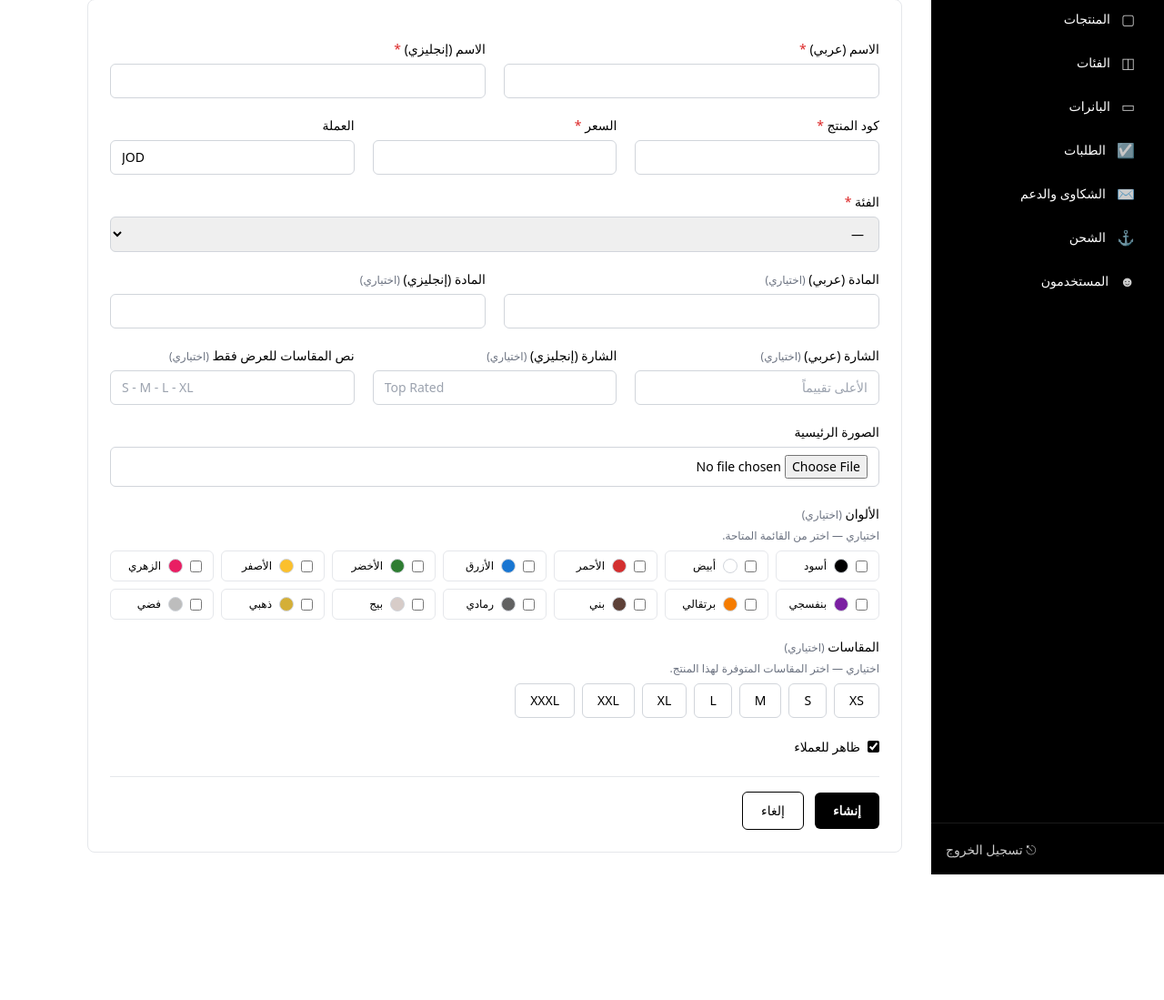
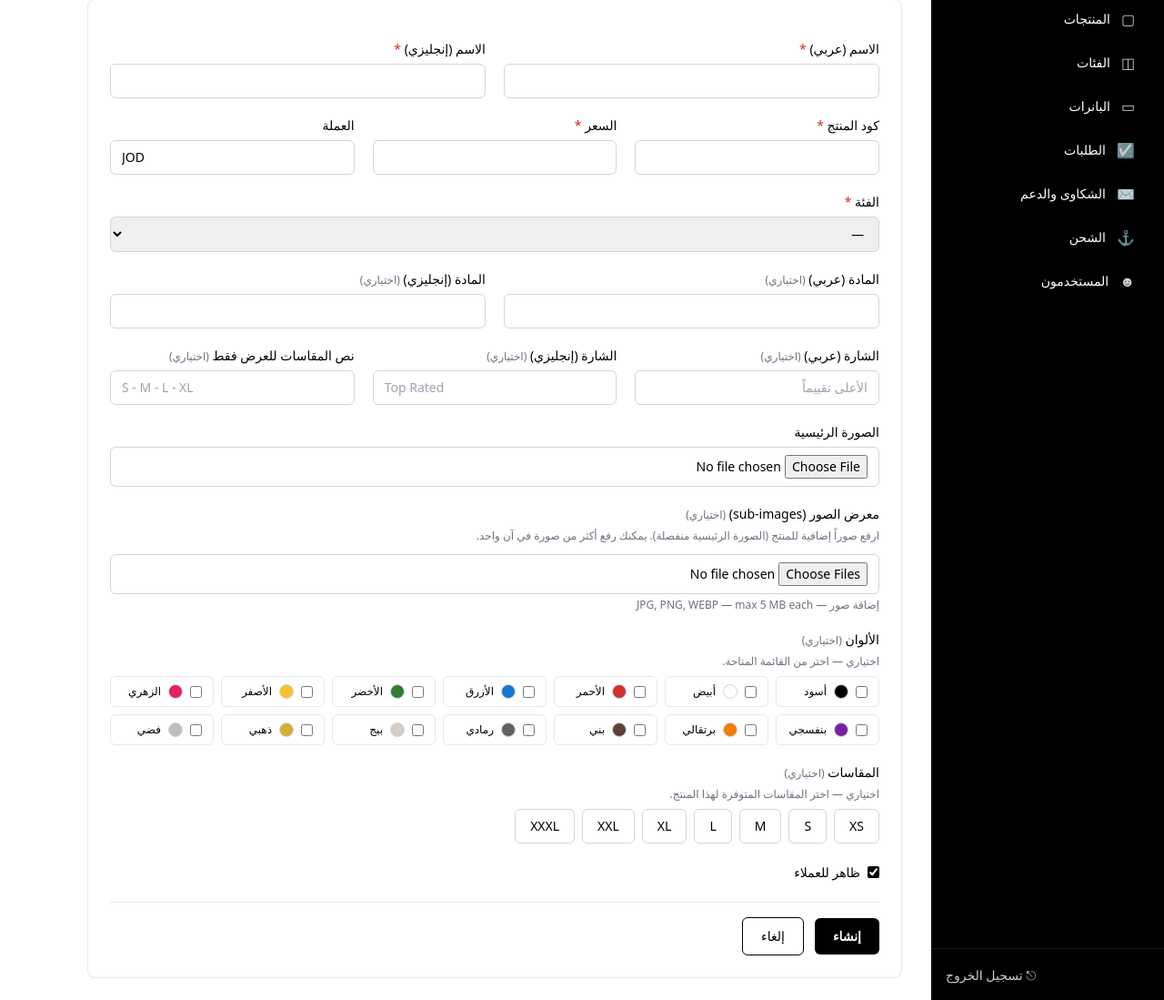
Before and after one commit to Ahmadnus/j-buy, a Laravel app: page /admin/products/create in a window 1280 px wide. Shown: the part 142-1241 px from the top of the page at 91% size. Before the commit the page ends 1103 px from the top, so only its background shows below. Run offline with Laravel 12, Linux system fonts and the light colour scheme; the visitor is signed in with stand-in values (Sample User, id 1); data comes from the database, SQL or seed files in the repository; some libraries are stand-ins or nearby versions.

Commit message:
admin dashboard

```diff
--- a/app/Http/Controllers/Admin/Dashboard/DashboardProductController.php
+++ b/app/Http/Controllers/Admin/Dashboard/DashboardProductController.php
@@ -6,6 +6,7 @@ use App\Http\Controllers\Controller;
 use App\Models\Category;
 use App\Models\Product;
 use App\Models\ProductColor;
+use App\Models\ProductImage;
 use App\Models\ProductSize;
 use Illuminate\Http\Request;
 use Illuminate\Support\Facades\Storage;
@@ -61,7 +62,7 @@ class DashboardProductController extends Controller
 
     public function edit(int $id)
     {
-        $product = Product::with(['colors', 'sizes'])->findOrFail($id);
+        $product = Product::with(['colors', 'sizes', 'images'])->findOrFail($id);
 
         // Selected colors: keyed by hex so the checkbox state survives edits.
         $selectedColors = $product->colors->pluck('hex_code')->all();
@@ -89,6 +90,7 @@ class DashboardProductController extends Controller
 
         $product = Product::create($data);
         $this->syncVariants($product, $request);
+        $this->appendGalleryImages($product, $request);
 
         return redirect()->route('dashboard.products.index')
                          ->with('success', __('dashboard.created_success'));
@@ -105,6 +107,7 @@ class DashboardProductController extends Controller
 
         $product->update($data);
         $this->syncVariants($product, $request);
+        $this->appendGalleryImages($product, $request);
 
         return redirect()->route('dashboard.products.index')
                          ->with('success', __('dashboard.updated_success'));
@@ -138,11 +141,11 @@ class DashboardProductController extends Controller
         ]) + ['is_active' => $request->boolean('is_active')];
     }
 
-    private function storeImage($file): string
+    private function storeImage($file, string $folder = 'products'): string
     {
         $name = Str::random(20) . '.' . $file->getClientOriginalExtension();
-        $file->storeAs('products', $name, 'public');
-        return Storage::disk('public')->url('products/' . $name);
+        $file->storeAs($folder, $name, 'public');
+        return Storage::disk('public')->url($folder . '/' . $name);
     }
 
     /**
@@ -180,4 +183,63 @@ class DashboardProductController extends Controller
             ]);
         }
     }
+
+    // ── Gallery images ─────────────────────────────────────────────────────────
+
+    /**
+     * Append any newly uploaded gallery images to product_images.
+     * Existing images are kept — admin deletes individual images via the
+     * DELETE /admin/products/{product}/gallery/{image} route.
+     */
+    private function appendGalleryImages(Product $product, Request $request): void
+    {
+        if (! $request->hasFile('gallery')) {
+            return;
+        }
+
+        $currentMax = $product->images()->max('sort_order') ?? -1;
+
+        foreach ($request->file('gallery') as $i => $file) {
+            $url = $this->storeImage($file, 'product-gallery');
+            ProductImage::create([
+                'product_id' => $product->id,
+                'image_url'  => $url,
+                'sort_order' => $currentMax + $i + 1,
+            ]);
+        }
+    }
+
+    /**
+     * DELETE /admin/products/{product}/gallery/{image}
+     * Removes a single sub-image row and deletes its file from storage.
+     */
+    public function destroyGalleryImage(int $productId, int $imageId)
+    {
+        $product = Product::findOrFail($productId);
+        $image   = ProductImage::where('product_id', $product->id)
+                               ->findOrFail($imageId);
+
+        // Delete the physical file if stored locally.
+        $this->deleteImageFile($image->image_url);
+        $image->delete();
+
+        return redirect()
+            ->route('dashboard.products.edit', $productId)
+            ->with('success', __('dashboard.gallery_image_removed'));
+    }
+
+    /**
+     * Attempts to delete a locally-stored image file.
+     * Silently no-ops for external / CDN URLs.
+     */
+    private function deleteImageFile(string $url): void
+    {
+        // The URL looks like http://domain/storage/products/xxx.jpg
+        // We need to convert it back to a relative storage path.
+        $storagePath = str_replace(Storage::disk('public')->url('/'), '', $url);
+        if (Storage::disk('public')->exists($storagePath)) {
+            Storage::disk('public')->delete($storagePath);
+        }
+    }
+
 }
--- a/lang/ar/dashboard.php
+++ b/lang/ar/dashboard.php
@@ -213,4 +213,13 @@ return [
     'search'                      => 'بحث',
     'back'                        => 'رجوع',
 
+    // product gallery
+    'product_gallery'           => 'معرض الصور (sub-images)',
+    'product_gallery_hint'      => 'ارفع صوراً إضافية للمنتج (الصورة الرئيسية منفصلة). يمكنك رفع أكثر من صورة في آن واحد.',
+    'current_gallery'           => 'الصور الحالية',
+    'gallery_image_removed'     => 'تم حذف الصورة',
+    'gallery_add_more'          => 'إضافة صور',
+    'gallery_remove'            => 'حذف',
+    'gallery_empty'             => 'لا توجد صور إضافية',
+
 ];
--- a/resources/views/admin/products/form.blade.php
+++ b/resources/views/admin/products/form.blade.php
@@ -142,7 +142,7 @@
             </div>
         </div>
 
-        {{-- ── Image upload ─────────────────────────────────────────────── --}}
+        {{-- ── Main image upload ────────────────────────────────────────────── --}}
         <div>
             <label class="block text-sm font-medium mb-1.5">{{ __('dashboard.product_image') }}</label>
 
@@ -159,6 +159,58 @@
             @if ($isEdit)
                 <p class="text-xs text-gray-500 mt-1">{{ __('dashboard.leave_blank') }}</p>
             @endif
+        </div>
+
+        {{-- ── Gallery / sub-images ────────────────────────────────────────── --}}
+        <div>
+            <label class="block text-sm font-medium mb-1.5">
+                {{ __('dashboard.product_gallery') }}
+                <span class="text-xs text-gray-500">({{ __('dashboard.optional') }})</span>
+            </label>
+            <p class="text-xs text-gray-500 mb-3">{{ __('dashboard.product_gallery_hint') }}</p>
+
+            {{-- Existing sub-images (edit mode only) --}}
+            @if ($isEdit && isset($product->images) && $product->images->isNotEmpty())
+                <div class="mb-4">
+                    <p class="text-xs font-medium text-gray-600 mb-2">
+                        {{ __('dashboard.current_gallery') }} ({{ $product->images->count() }})
+                    </p>
+                    <div class="flex flex-wrap gap-3">
+                        @foreach ($product->images as $img)
+                            <div class="relative group">
+                                <img src="{{ $img->image_url }}" alt=""
+                                     class="w-24 h-24 object-cover rounded-md border border-gray-200">
+                                {{-- Delete button — separate form to avoid interfering with main save --}}
+                                <form method="POST"
+                                      action="{{ route('dashboard.products.gallery.destroy', [$product->id, $img->id]) }}"
+                                      class="absolute inset-0 flex items-center justify-center
+                                             bg-black/40 opacity-0 group-hover:opacity-100 transition-opacity rounded-md"
+                                      onsubmit="return confirm('{{ __('dashboard.confirm_delete') }}')">
+                                    @csrf @method('DELETE')
+                                    <button type="submit"
+                                            class="text-white text-xs bg-red-600 px-2 py-1 rounded font-medium">
+                                        {{ __('dashboard.gallery_remove') }}
+                                    </button>
+                                </form>
+                                <span class="block text-center text-xs text-gray-400 mt-1">
+                                    #{{ $img->sort_order + 1 }}
+                                </span>
+                            </div>
+                        @endforeach
+                    </div>
+                </div>
+            @elseif ($isEdit)
+                <p class="text-xs text-gray-400 italic mb-3">{{ __('dashboard.gallery_empty') }}</p>
+            @endif
+
+            {{-- Upload new sub-images --}}
+            <input type="file" name="gallery[]"
+                   accept="image/jpeg,image/png,image/webp"
+                   multiple
+                   class="w-full px-3 py-2 rounded-md text-sm bg-white">
+            <p class="text-xs text-gray-500 mt-1">
+                {{ __('dashboard.gallery_add_more') }} — JPG, PNG, WEBP — max 5 MB each
+            </p>
         </div>
 
         {{-- ── Colors — optional, from predefined dropdown ──────────────── --}}
--- a/routes/web.php
+++ b/routes/web.php
@@ -42,6 +42,7 @@ Route::prefix('admin')->middleware('dashboard.locale')->group(function () {
         Route::get('products/create',          [DashboardProductController::class, 'create'])->name('dashboard.products.create');
         Route::post('products',                [DashboardProductController::class, 'store'])->name('dashboard.products.store');
         Route::get('products/{id}/edit',       [DashboardProductController::class, 'edit'])->name('dashboard.products.edit');
+        Route::delete('products/{product}/gallery/{image}', [DashboardProductController::class, 'destroyGalleryImage'])->name('dashboard.products.gallery.destroy');
         Route::put('products/{id}',            [DashboardProductController::class, 'update'])->name('dashboard.products.update');
         Route::delete('products/{id}',         [DashboardProductController::class, 'destroy'])->name('dashboard.products.destroy');
 
```
Also changed, not shown: app/Http/Requests/Admin/StoreProductRequest.php (added, +64 -0 lines), app/Http/Resources/ProductDetailResource.php (+12 -4 lines), lang/en/dashboard.php (+9 -0 lines).
